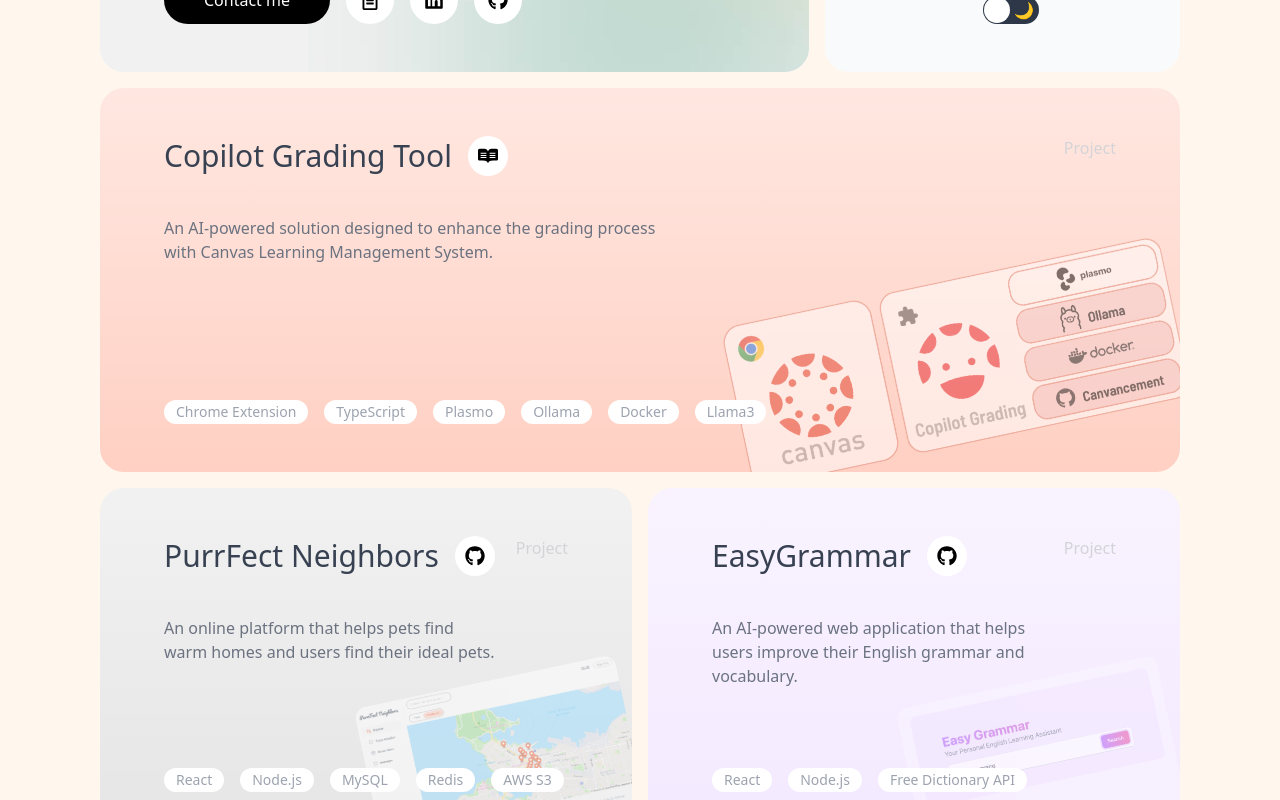
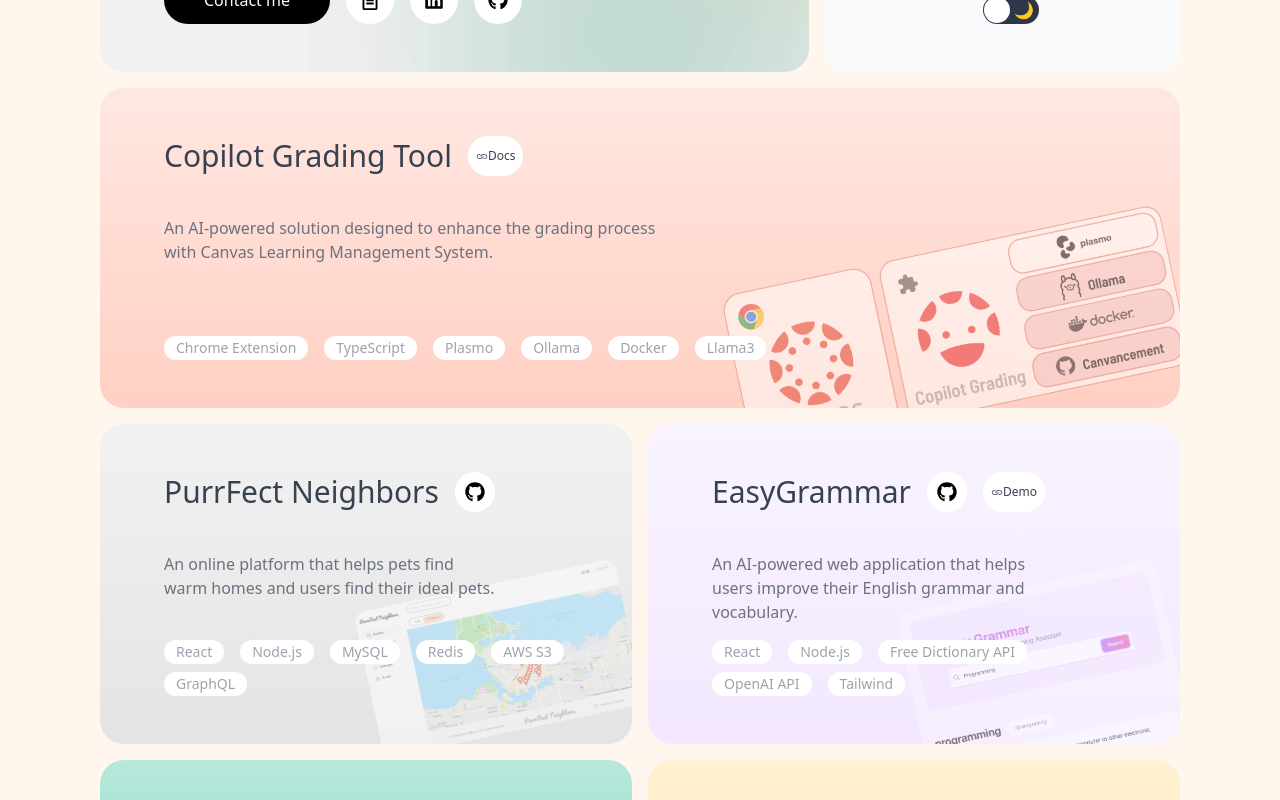
Before and after one commit to Peng-Yujie/MyPortfolio, a Next.js app: page / in a window 1280 px wide. Shown: the part 520-1320 px from the top of the page. Built offline with nearby package versions, Linux system fonts and the light colour scheme.

Commit message:
chore: Update project list

```diff
--- a/components/Intro.tsx
+++ b/components/Intro.tsx
@@ -19,7 +19,7 @@ const Intro = () => {
       className="grid grid-cols-1 md:grid-cols-[2fr_1fr] gap-4 mb-4 pt-2 scroll-mt-28"
       ref={ref}
     >
-      <div className="relative md:h-[32rem] rounded-3xl bg-gray-50 dark:bg-gray-600 dark:outline dark:outline-2 dark:outline-gray-500">
+      <div className="relative lg:h-[32rem] rounded-3xl bg-gray-50 dark:bg-gray-600 dark:outline dark:outline-2 dark:outline-gray-500">
         <Image
           src={gradientBg}
           alt="Background"
@@ -65,9 +65,9 @@ const Intro = () => {
           </div>
         </div>
       </div>
-      <div className="h-48 md:h-[32rem] rounded-3xl p-6 md:py-12 bg-gray-50 flex flex-row md:flex-col justify-items-end md:justify-between dark:bg-gray-600 dark:outline dark:outline-2 dark:outline-gray-500">
+      <div className="h-48 md:h-full lg:h-[32rem] rounded-3xl p-6 md:py-12 bg-gray-50 flex flex-row md:flex-col justify-items-end md:justify-between dark:bg-gray-600 dark:outline dark:outline-2 dark:outline-gray-500">
         <div className="relative h-[8rem] flex-1 md:w-auto">
-          <Image src={me} alt="Me" layout="fill" objectFit="contain" priority />
+          <Image src={me} alt="Me" fill className="object-contain" priority />
           <p className="text-2xl md:text-center dark:hidden">💭</p>
           <p className="text-2xl md:text-center hidden dark:block">💡</p>
         </div>
--- a/components/ProjectList.tsx
+++ b/components/ProjectList.tsx
@@ -17,8 +17,7 @@ const ProjectList = () => {
             badges={project.badges}
             imgSrc={project.imgSrc}
             bgColor={project.bgColor}
-            repoLink={project.repoLink}
-            docLink={project.docLink}
+            links={project.links}
             colSpan={
               index === 0 && projectData.length % 2 === 1 ? "lg:col-span-2" : ""
             }
--- a/components/ProjectPreview.tsx
+++ b/components/ProjectPreview.tsx
@@ -1,6 +1,7 @@
 import React from "react";
 import Image, { StaticImageData } from "next/image";
-import { FaGithub, FaReadme } from "react-icons/fa";
+import { FaGithub } from "react-icons/fa";
+import { BsLink } from "react-icons/bs";
 import { motion } from "framer-motion";
 import { motionProps } from "../lib/motionSettings";
 import { useTheme } from "../context/theme-context";
@@ -12,8 +13,11 @@ interface Props {
   badges?: string[];
   imgSrc?: StaticImageData;
   bgColor?: string;
-  repoLink?: string;
-  docLink?: string;
+  links?: {
+    github?: string;
+    demo?: string;
+    docs?: string;
+  };
   colSpan?: string;
 }
 
@@ -23,8 +27,7 @@ const ProjectPreview: React.FC<Props> = ({
   badges = ["React", "Tailwind", "Framer Motion"],
   imgSrc = projectPic,
   bgColor = "#E4E4E4",
-  repoLink,
-  docLink,
+  links: { github, demo, docs } = {},
   colSpan = "",
 }) => {
   const { theme } = useTheme();
@@ -39,49 +42,57 @@ const ProjectPreview: React.FC<Props> = ({
           background: `linear-gradient(180deg, rgba(255, 255, 255, 0.5) 0%, rgba(255, 255, 255, 0) 100%), ${bgColor}`,
         };
 
-  const fontSize =
-    name.length > 16
-      ? "text-xl sm:text-2xl xl:text-3xl"
-      : "text-2xl md:text-3xl";
-
   return (
     <motion.div
-      className={`md:h-[24rem] rounded-3xl overflow-hidden ${colSpan}`}
+      className={`md:h-[20rem] rounded-3xl overflow-hidden ${colSpan} group`}
       style={style}
       {...motionProps}
     >
       <div
-        className="h-full w-full p-6 md:px-16 md:py-12 durantion-[500ms] transition-all ease-in-out hover:scale-105 flex flex-col justify-between relative"
+        className="h-full w-full p-6 md:px-16 md:py-12 flex flex-col justify-between relative"
         aria-label={`View ${name} project details`}
       >
         <Image
           src={imgSrc}
           alt={name}
-          className="absolute w-1/2 max-w-md rounded-xl right-0 bottom-0 top-1/2 transform -rotate-12 opacity-50 z-0"
+          className="absolute w-1/2 max-w-md rounded-xl right-0 bottom-0 top-1/2 transform -rotate-12 opacity-50 z-0 ease-in-out duration-[500ms] group-hover:scale-[1.1] group-hover:-rotate-0"
         />
-        <div className="flex justify-between z-10">
-          <div className="w-5/6 flex flex-row gap-4 items-center md:mb-6">
-            <h2 className={`font-medium ${fontSize}`}>{name}</h2>
-            {repoLink && (
+        <div className="flex flex-row gap-4 items-center md:mb-6 z-10">
+          <h2 className="font-medium text-2xl md:text-3xl">{name}</h2>
+          {github && (
             <div
-                onClick={() => window.open(repoLink, "_blank")}
+              onClick={() => window.open(github, "_blank")}
               className="h-10 w-10 bg-white rounded-full flex justify-center items-center cursor-pointer transition-colors duration-200 ease-in-out text-black hover:text-white hover:bg-github dark:hover:bg-github"
             >
               <FaGithub className="h-5 w-5" />
             </div>
           )}
-            {docLink && (
+          {demo && (
             <div
-                onClick={() => window.open(docLink, "_blank")}
-                className="h-10 w-10 bg-white rounded-full flex justify-center items-center cursor-pointer transition-colors duration-200 ease-in-out text-black hover:text-white hover:bg-github dark:hover:bg-github"
+              onClick={() => window.open(demo, "_blank")}
+              className="h-10 text-xs px-2 bg-white rounded-full flex justify-center items-center cursor-pointer transition-colors duration-200 ease-in-out text-gray-700
+              hover:text-white
+              hover:bg-gray-500
+              dark:hover:text-white
+              dark:hover:bg-gray-500"
             >
-                <FaReadme className="h-5 w-5" />
+              <BsLink className="inline" />
+              Demo
             </div>
           )}
+          {docs && (
+            <div
+              onClick={() => window.open(docs, "_blank")}
+              className="h-10 text-xs px-2 bg-white rounded-full flex justify-center items-center cursor-pointer transition-colors duration-200 ease-in-out text-gray-700
+              hover:text-white
+              hover:bg-gray-500
+              dark:hover:text-white
+              dark:hover:bg-gray-500"
+            >
+              <BsLink className="inline" />
+              Docs
             </div>
-          <h1 className="font-light text-zinc-300 dark:text-zinc-400">
-            Project
-          </h1>
+          )}
         </div>
         <p className="w-5/6 max-w-lg flex-1 my-4 text-gray-500 dark:text-gray-300 z-10">
           {description}
--- a/lib/data.ts
+++ b/lib/data.ts
@@ -34,7 +34,9 @@ export const projectData = [
     ],
     bgColor: "#ffd0c3",
     imgSrc: Project05,
-    docLink: "https://copilot-grading-tool.readthedocs.io/en/latest/",
+    links: {
+      docs: "https://copilot-grading-tool.readthedocs.io/en/latest/",
+    },
   },
   {
     name: "PurrFect Neighbors",
@@ -42,7 +44,9 @@ export const projectData = [
       "An online platform that helps pets find warm homes and users find their ideal pets.",
     badges: ["React", "Node.js", "MySQL", "Redis", "AWS S3", "GraphQL"],
     imgSrc: Project04,
-    repoLink: "https://github.com/Peng-Yujie/purrfect-neighbors/",
+    links: {
+      github: "https://github.com/Peng-Yujie/purrfect-neighbors/",
+    },
   },
   {
     name: "EasyGrammar",
@@ -57,7 +61,10 @@ export const projectData = [
     ],
     imgSrc: Project03,
     bgColor: "#f3e8ff",
-    repoLink: "https://github.com/RileyC9/EasyGrammar",
+    links: {
+      github: "https://github.com/RileyC9/EasyGrammar",
+      demo: "https://easygrammarapp.netlify.app/",
+    },
   },
   {
     name: "Eastern Explore",
@@ -66,7 +73,9 @@ export const projectData = [
     badges: ["Database", "MySQL", "PHP", "HTML", "CSS"],
     imgSrc: Project02,
     bgColor: "#6ed2b7",
-    repoLink: "https://github.com/Peng-Yujie/Eastern-Explore-Database",
+    links: {
+      github: "https://github.com/Peng-Yujie/Eastern-Explore-Database",
+    },
   },
   {
     name: "Tireder",
@@ -82,7 +91,9 @@ export const projectData = [
     ],
     imgSrc: Project01,
     bgColor: "#ffe3a4",
-    repoLink: "https://github.com/Peng-Yujie/Tireder",
+    links: {
+      github: "https://github.com/Peng-Yujie/Tireder",
+    },
   },
 ];
 
```
Lines whose indentation alone changed are shown as unchanged.
